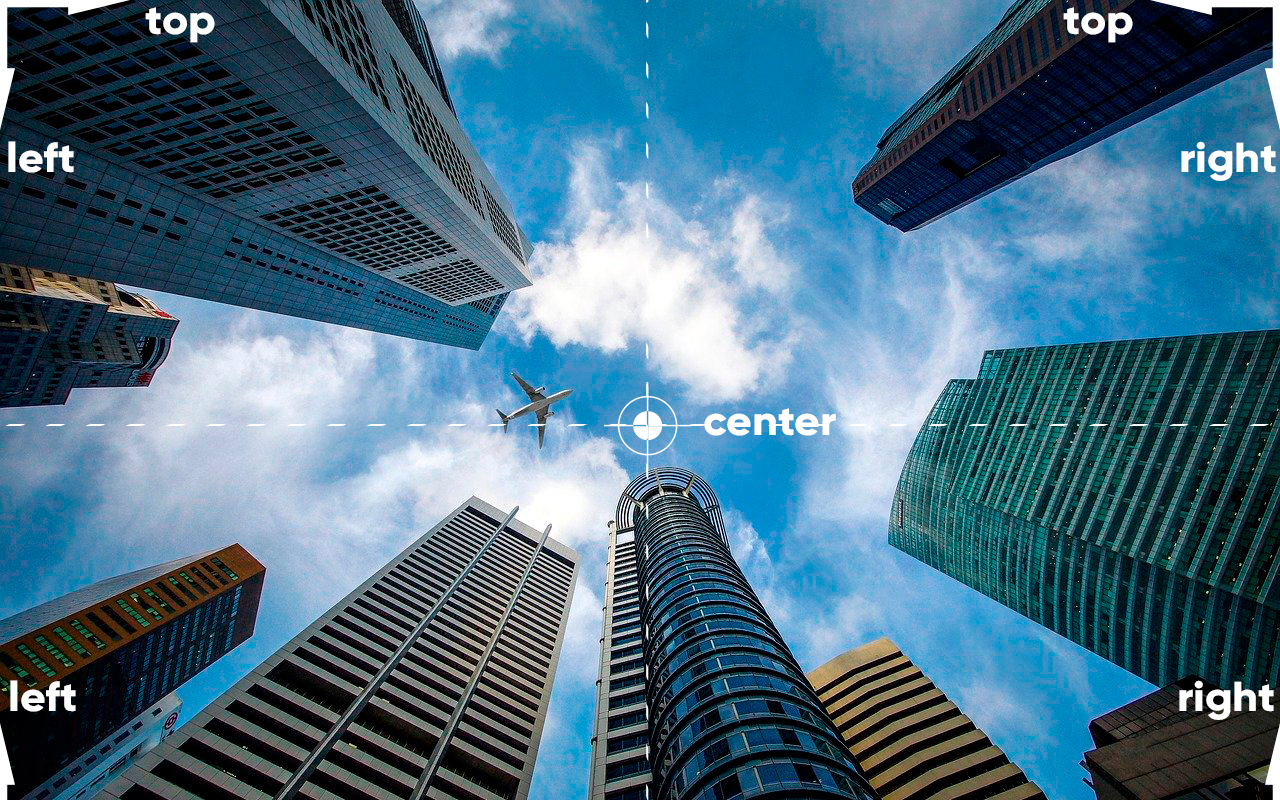
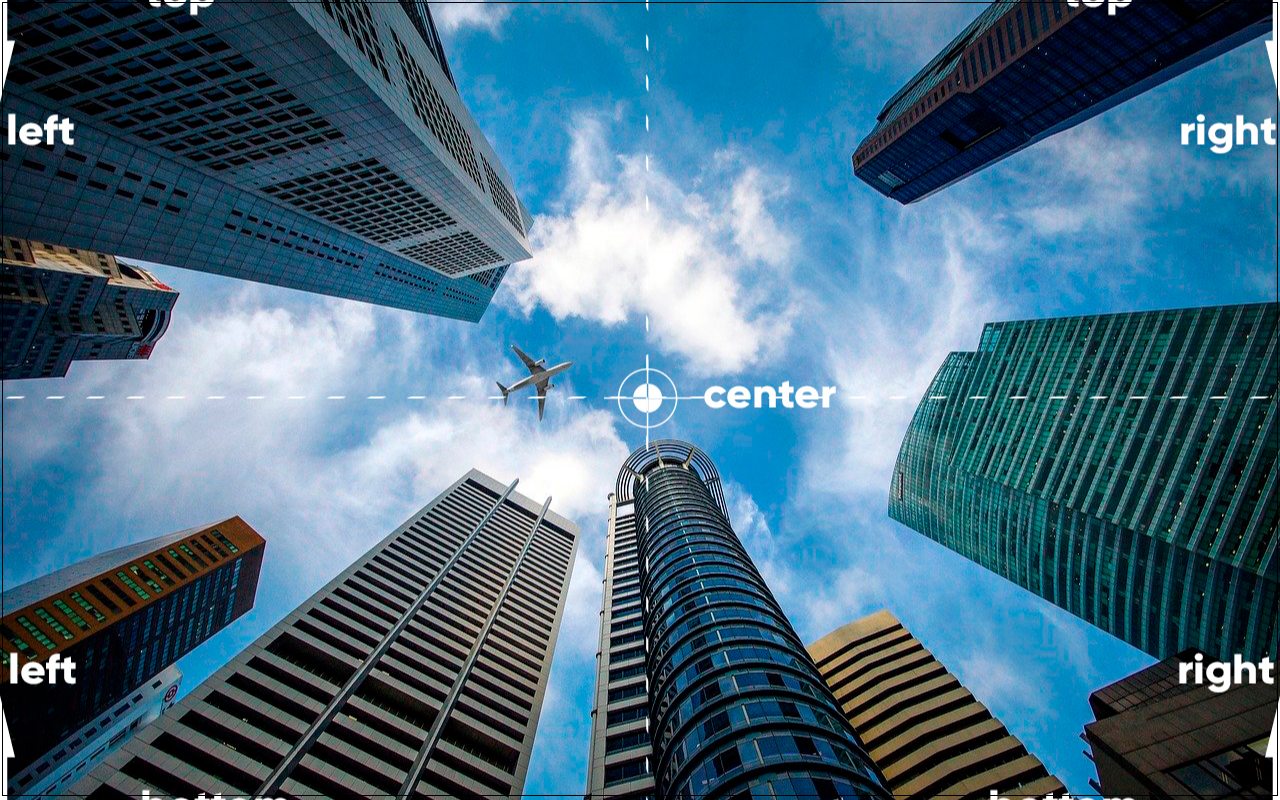
Before and after one commit to danilorochagomes/html-css, a plain HTML site: page Exercicios/ex022/fundo005.html in a window 1280 px wide. Drawn offline with Linux system fonts and the light colour scheme.

Commit message:
atualizei exercicios cap. 19

```diff
--- a/Exercicios/ex022/fundo005.html
+++ b/Exercicios/ex022/fundo005.html
@@ -7,7 +7,12 @@
     <style>
         body{
             background-image: url(imagens/wallpaper003.jpg);
-            background-position: right top;
+            border: 1px solid black;
+            height: 99vh;
+            background-repeat: no-repeat;
+            background-position: center center;
+            background-size: cover;
+            margin: 2px 2px;
         }
     </style>
 </head>
```
Also changed, not shown: Exercicios/ex022/fundo004.html (+1 -1 lines), Exercicios/ex022/fundo007.html (added, +11 -0 lines).
